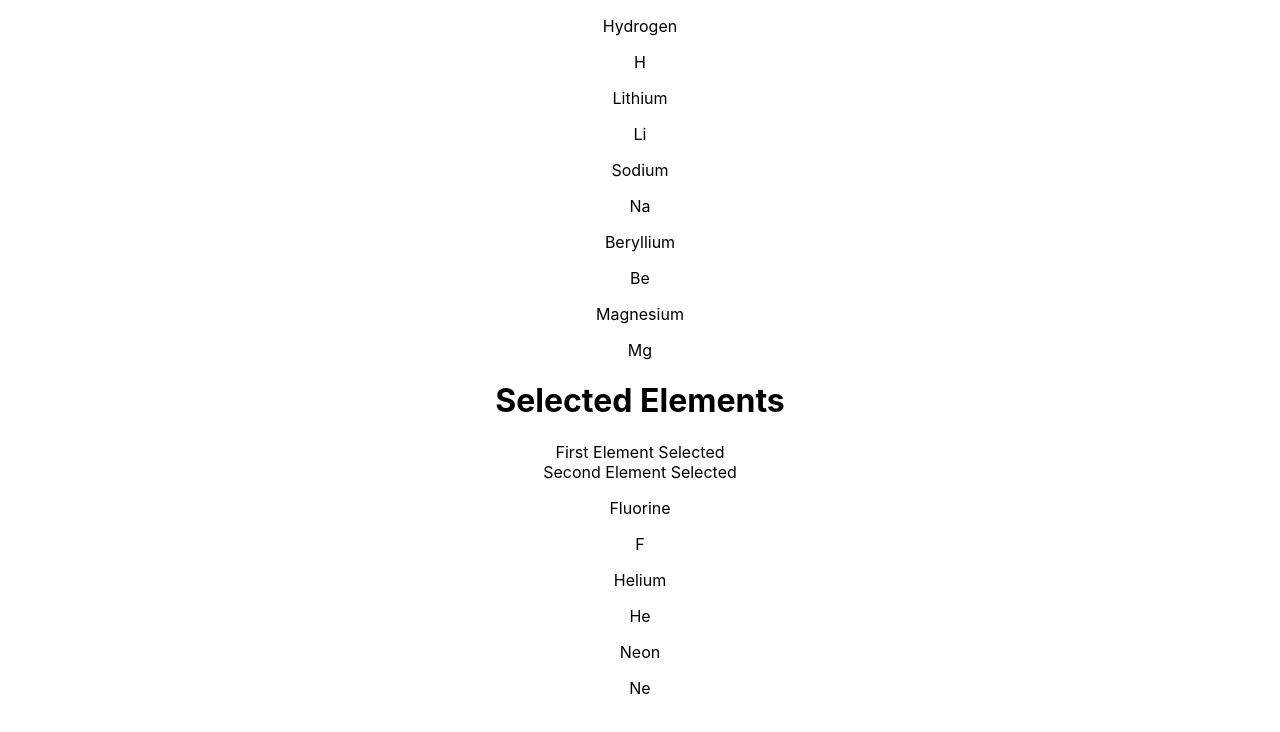
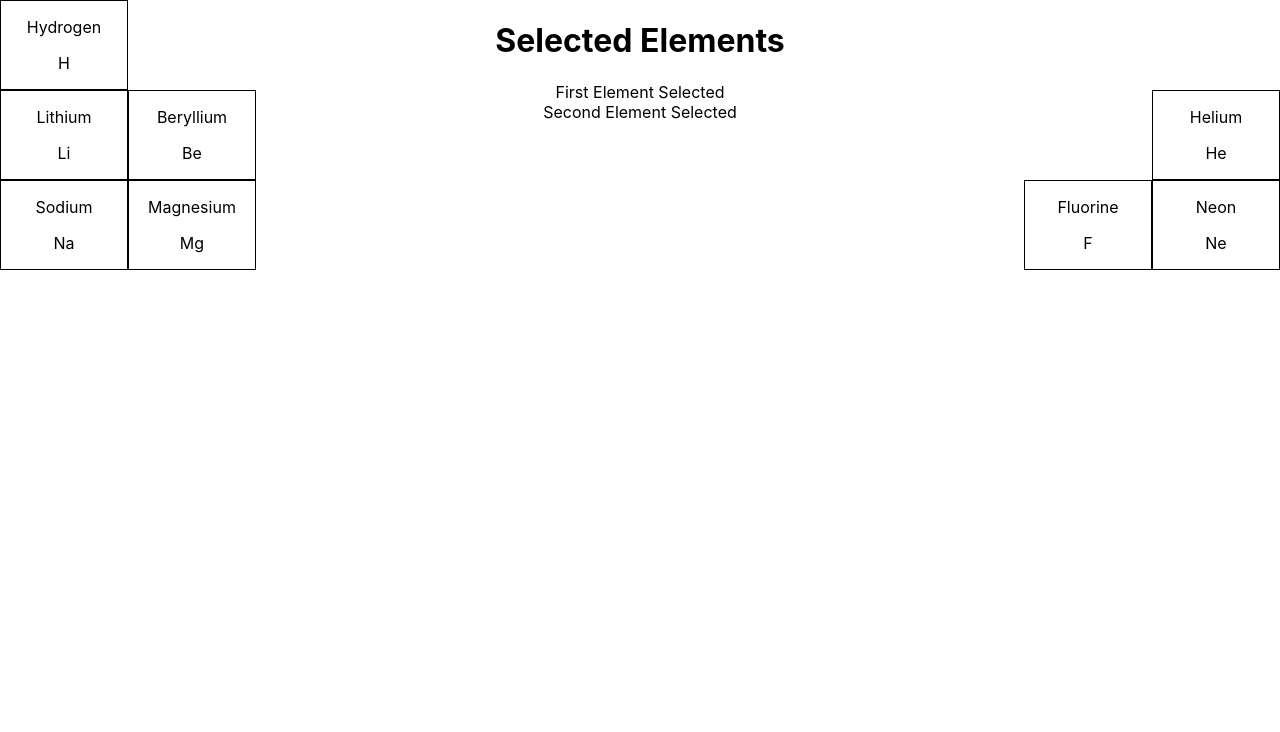
Before and after one commit to commanderking/periodic-table, a React (Create React App) app: page / in a window 1280 px wide. Shown: the top 732 px of the page. Built offline with nearby package versions, Linux system fonts and the light colour scheme.

Commit message:
add styling to group elements

```diff
--- a/src/components/ElementBlock.tsx
+++ b/src/components/ElementBlock.tsx
@@ -1,6 +1,6 @@
 import React, { useState } from "react";
 /** @jsx jsx */
-import { jsx } from "@emotion/core";
+import { css, jsx } from "@emotion/core";
 
 interface Element {
   name: string;
@@ -16,12 +16,17 @@ const ElementBlock = ({
   clickHandler: any;
   isSelected: boolean;
 }) => {
+  const isSelectedBackgroundColor = isSelected ? "red" : "white";
   return (
     <div
       onClick={() => {
         clickHandler(element.symbol);
       }}
-      css={isSelected ? { backgroundColor: "red" } : {}}
+      css={css`
+        border: 1px solid black;
+        cursor: pointer;
+        background-color: ${isSelectedBackgroundColor};
+      `}
     >
       <p>{element.name}</p>
       <p>{element.symbol}</p>
--- a/src/components/ElementGroup.tsx
+++ b/src/components/ElementGroup.tsx
@@ -1,5 +1,7 @@
 import React, { useState } from "react";
 import ElementBlock from "./ElementBlock";
+/** @jsx jsx */
+import { jsx, css } from "@emotion/core";
 
 interface Element {
   name: string;
@@ -18,7 +20,14 @@ const ElementGroup = ({
   setElement: any;
 }) => {
   return (
-    <div id={id}>
+    <div
+      id={id}
+      css={css`
+        display: flex;
+        flex-direction: column;
+        justify-content: flex-end;
+      `}
+    >
       {elements.map(element => {
         const isSelected = element.symbol === selectedElement;
         return (
--- a/src/components/ElementPreviewBlock.tsx
+++ b/src/components/ElementPreviewBlock.tsx
@@ -0,0 +1,5 @@
+import React from "react";
+
+const ElementPreviewBlock = ({}) => {
+  return <div />;
+};
--- a/src/examples/ElementGroupExample.tsx
+++ b/src/examples/ElementGroupExample.tsx
@@ -2,11 +2,8 @@ import React, { useEffect, useState } from "react";
 import ElementGroup from "../components/ElementGroup";
 import { fetchPeriodicTableDataGroupedByColumn } from "../requests/periodicTable";
 import SelectedElementsPreview from "../components/SelectedElementsPreview";
-const testElements = [
-  { name: "Hydrogen", symbol: "H", column: 1 },
-  { name: "Helium", symbol: "He", column: 8 },
-  { name: "Lithium", symbol: "Li", column: 2 }
-];
+/** @jsx jsx */
+import { jsx, css } from "@emotion/core";
 
 const ElementGroupExample = () => {
   const [elementsByColumn, setElements] = useState({});
@@ -23,7 +20,13 @@ const ElementGroupExample = () => {
   }, []);
 
   return (
-    <div id="ElementGroupExample">
+    <div
+      id="ElementGroupExample"
+      css={css`
+        display: grid;
+        grid-template-columns: 1fr 1fr 6fr 1fr 1fr;
+      `}
+    >
       <ElementGroup
         // @ts-ignore
         elements={elementsByColumn[1] || []}
```
